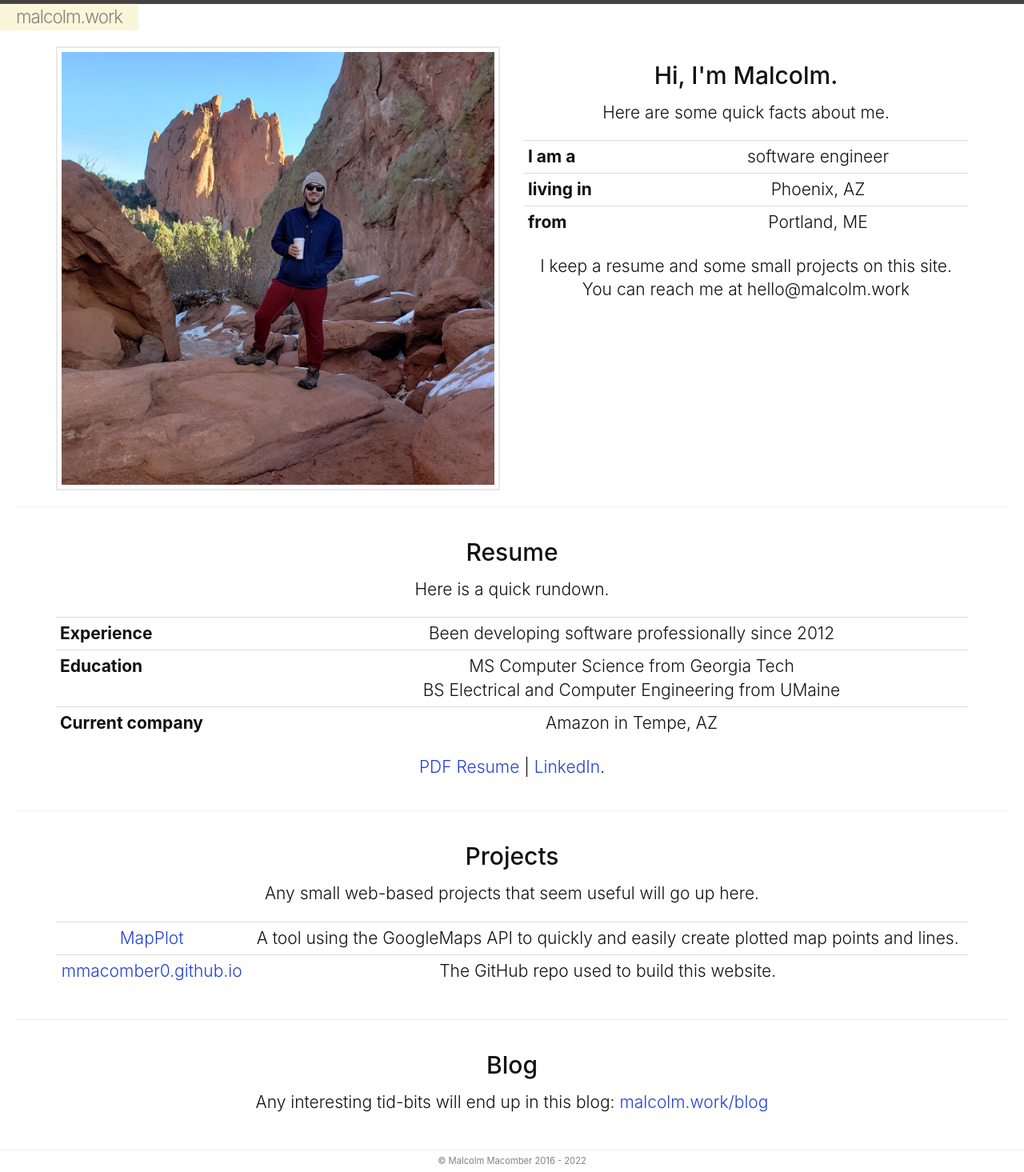
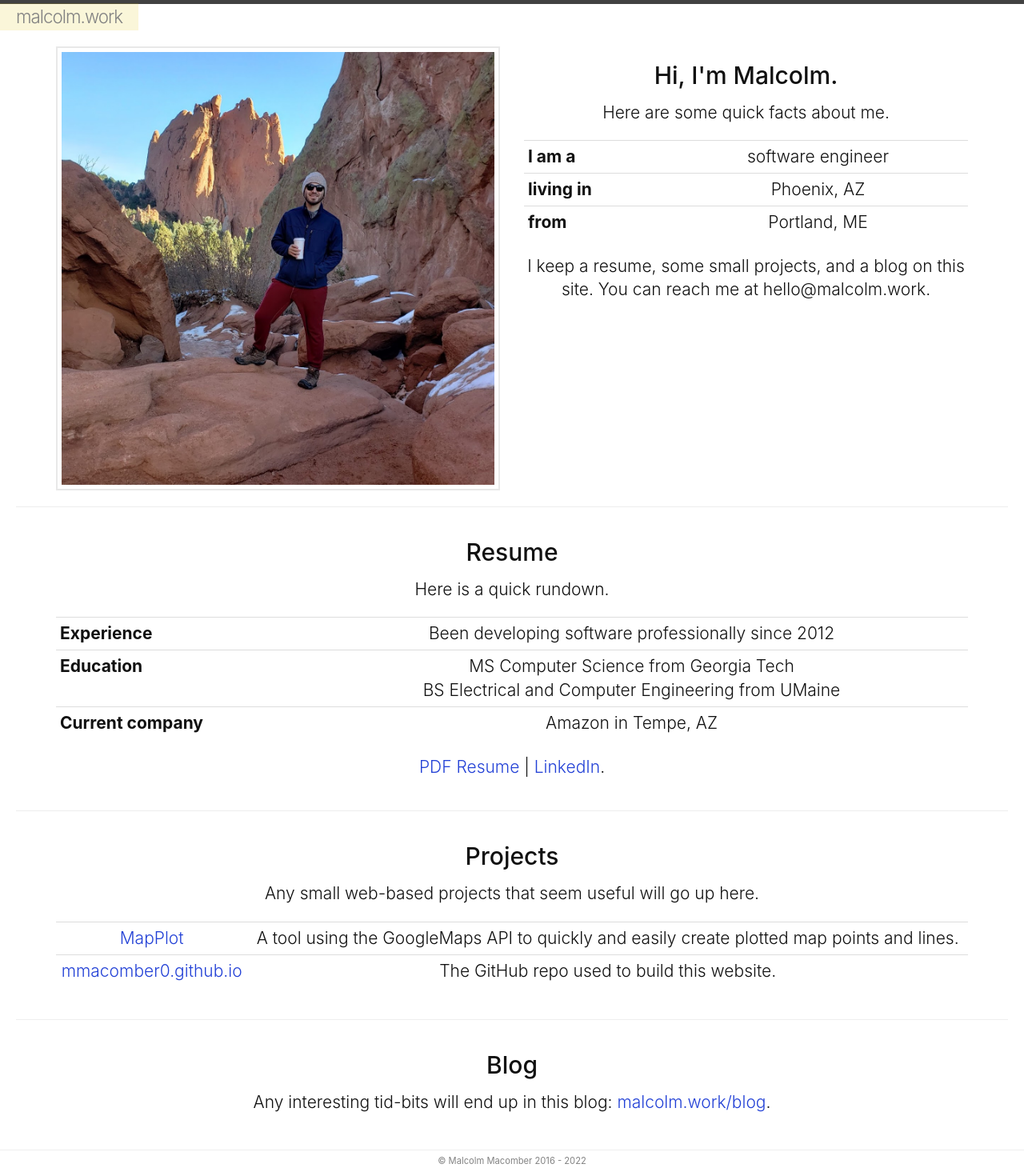
Before and after one commit to mmacomber0/mmacomber0.github.io, a Jekyll site: the page built from index.html, in a window 1280 px wide. Shown: the whole page at 80% size. Built offline with Jekyll 4.4.1, drawn with Linux system fonts in a browser that asks for light colours.

Commit message:
Fix some language on index

```diff
--- a/index.html
+++ b/index.html
@@ -18,7 +18,7 @@
             <tr><th>from</th><td>Portland, ME</td></tr>
           </tbody>
         </table>
-        <p class="lead">I keep a resume and some small projects on this site. You can reach me at hello<a></a>@malcolm<b></b>.work</p>
+        <p class="lead">I keep a resume, some small projects, and a blog on this site. You can reach me at hello<a></a>@malcolm<b></b>.work.</p>
       </div>
     </div>
   </div>
@@ -78,7 +78,7 @@
     <div class="row">
       <div class="col-sm-12 text-center">
         <h2>Blog</h2>
-        <p class="lead">Any interesting tid-bits will end up in this blog: <a href="/blog/">malcolm.work/blog</a></p>
+        <p class="lead">Any interesting tid-bits will end up in this blog: <a href="/blog/">malcolm.work/blog</a>.</p>
       </div>
     </div>
   </div>
```
